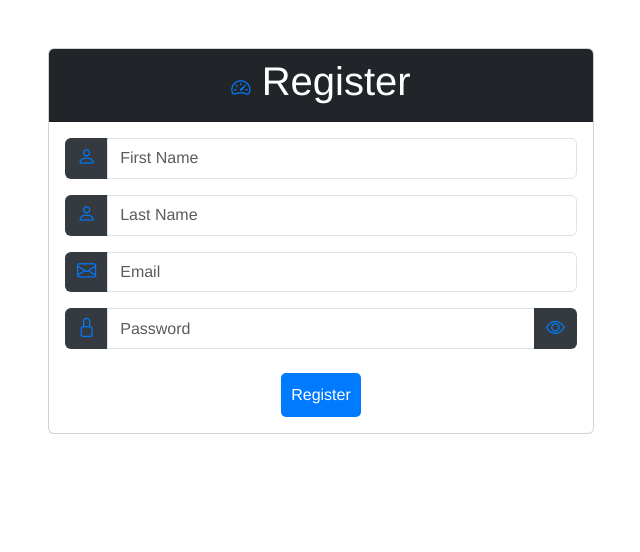
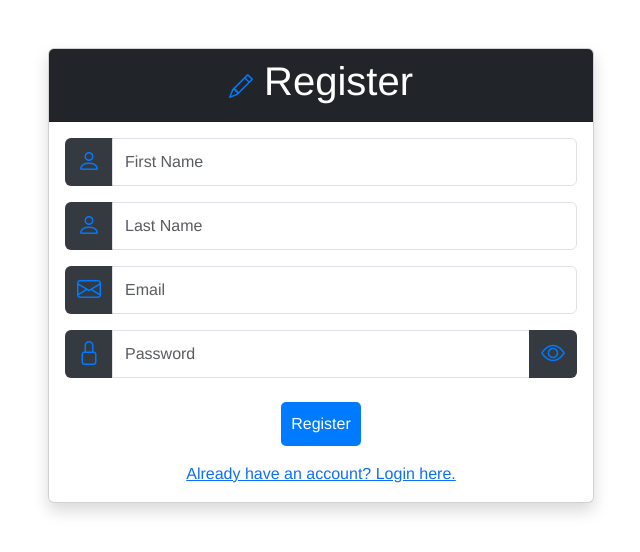
Before and after one commit to sentrysk/Sentrysk-Windows-Agent, a Vue app in the folder Dashboard/Frontend/: page /register in a window 1280 px wide. Shown: the top 552 px of the page, without its empty margins (319-959 px from the left). Built offline with nearby package versions, Linux system fonts and the light colour scheme.

Commit message:
Register page style changed

```diff
--- a/Dashboard/Frontend/src/components/RegisterPage.vue
+++ b/Dashboard/Frontend/src/components/RegisterPage.vue
@@ -2,10 +2,10 @@
     <div class="container">
       <div class="row justify-content-center">
         <div class="col-md-6">
-          <div class="card mt-5">
+          <div class="card mt-5 shadow">
             <div class="card-header bg-dark text-white">
               <h1 class="text-center">
-                <i class="bi bi-speedometer2"></i> Register
+                <i class="bi bi-pencil"></i> Register
               </h1>
             </div>
             <div class="card-body">
@@ -37,6 +37,10 @@
                 </div>
                 <button type="submit" class="btn btn-primary btn-block">Register</button>
               </form>
+              <!-- Add registration link here -->
+               <div class="text-center mt-3">
+                <router-link to="/login">Already have an account? Login here.</router-link>
+               </div>
             </div>
           </div>
         </div>
@@ -99,18 +103,7 @@
   </script>
 
 <style scoped>
-.registration-container {
-  display: flex;
-  justify-content: center;
-  align-items: center;
-  height: 100vh;
-}
-
-.registration-box {
-  max-width: 400px;
-  width: 100%;
-  padding: 20px;
-  border-radius: 10px;
+.shadow {
   box-shadow: 0px 5px 15px rgba(0, 0, 0, 0.2);
 }
 
@@ -125,7 +118,7 @@
 }
 
 .bi {
-  font-size: 1.2rem;
+  font-size: 1.5rem;
   color: #007bff; /* Blue icon color */
 }
 
```
